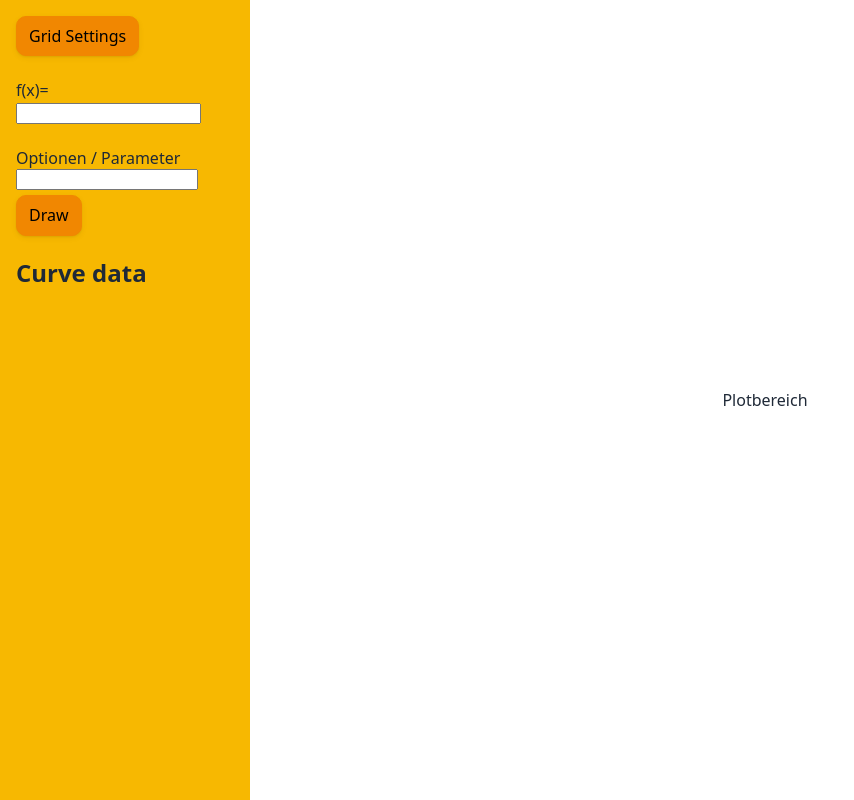
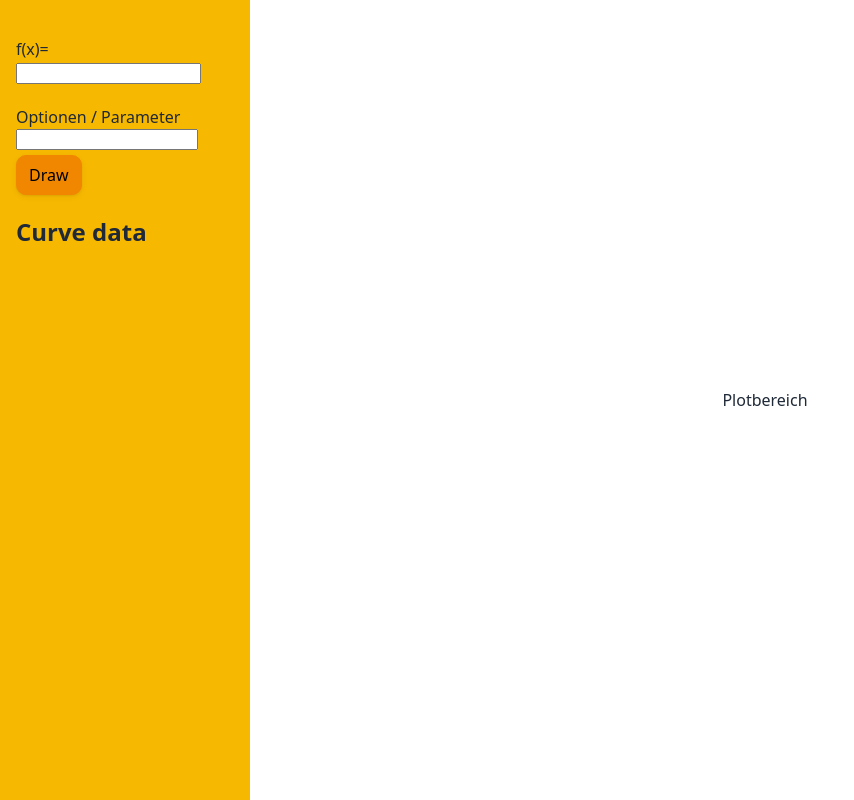
Before and after one commit to KrisHD1337/KSH-Hackathon, a Flask app: page / in a window 1280 px wide. Shown: the part 64-864 px from the top of the page, without its empty margins (0-854 px from the left). Run offline with Flask 3, Linux system fonts and the light colour scheme.

Commit message:
removed unused grid settings button

```diff
--- a/templates/index.html
+++ b/templates/index.html
@@ -29,13 +29,6 @@
     <!-- Side Bar-->
     <section id="side-bar">
         <aside id="left-rail" aria-label="Werkzeugleiste">
-            <label>
-                <button id="toggle-grid">
-                   Grid Settings
-                </button>
-            </label><br>
-            <label>
-            </label>
         </aside>
         <br>
         <aside id="control-panel" aria-label="Einstellungen und Eingaben">
```
